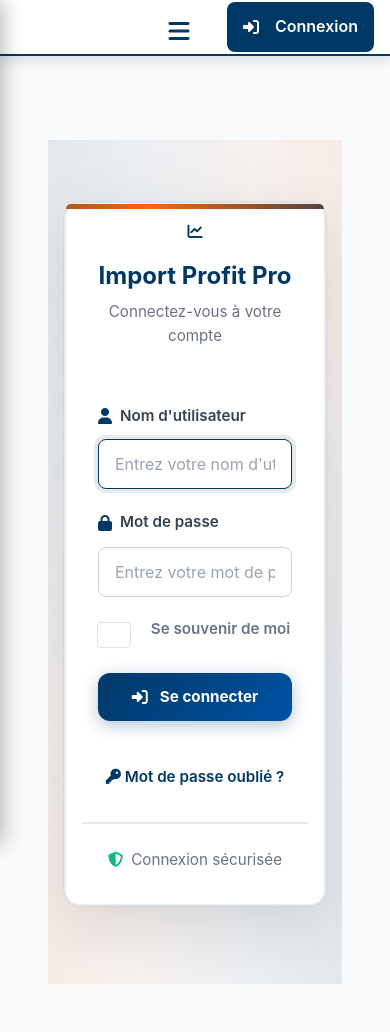
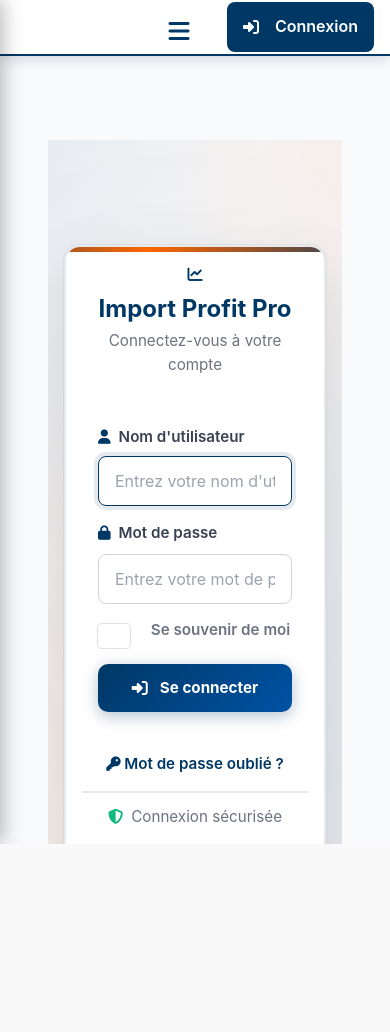
Before and after one commit to nimbagn/import-profit-pro, a Flask app: template templates/auth/login.html in a window 390 px wide. After the commit the page ends 844 px from the top, so only its background shows below. Run offline with Flask 3, Linux system fonts and the light colour scheme; the template is opened without the code that fills it, so the values that code supplies are empty; parts of the project's set-up code (start-up, migrations or seed data) failed here and were passed over.

Commit message:
feat: Améliorations UX - Page connexion sans scroll et liens workflow promotion
- Page de connexion adaptée sans barre de défilement (height: 100vh, overflow: hidden)
- Contenu compact et responsive pour tenir dans la hauteur de l'écran
- Ajout liens vers workflow processus dans toutes les pages promotion (9 pages)
- Design cohérent avec bouton workflow visible sur toutes les pages
- Optimisation espacements et tailles pour éviter le scroll

```diff
--- a/templates/auth/login.html
+++ b/templates/auth/login.html
@@ -4,14 +4,22 @@
 {% block extra_css %}
 <style>
   /* =========================================================
-     CONTAINER PRINCIPAL - CENTRAGE PARFAIT
+     CONTAINER PRINCIPAL - CENTRAGE PARFAIT SANS SCROLL
      ========================================================= */
+  body, html {
+    height: 100% !important;
+    overflow: hidden !important;
+    margin: 0;
+    padding: 0;
+  }
+
   .login-container {
-    min-height: 100vh;
+    height: 100vh !important;
+    max-height: 100vh !important;
     display: flex;
     align-items: center;
     justify-content: center;
-    padding: 2rem 1rem;
+    padding: 1rem;
     background: linear-gradient(135deg, #f5f7fa 0%, #e8ecf1 100%);
     background-image:
       radial-gradient(at 0% 0%, rgba(0, 56, 101, 0.08) 0px, transparent 50%),
@@ -21,6 +29,7 @@
     background-attachment: fixed;
     position: relative;
     overflow: hidden;
+    box-sizing: border-box;
   }
 
   .login-container::before {
@@ -35,15 +44,16 @@
   }
 
   /* =========================================================
-     CARTE DE CONNEXION
+     CARTE DE CONNEXION - COMPACTE SANS SCROLL
      ========================================================= */
   .login-card {
     background: white;
     border: 2px solid rgba(0, 56, 101, 0.1);
-    border-radius: 24px;
-    padding: 3rem 2.5rem;
-    max-width: 480px;
+    border-radius: 20px;
+    padding: 2rem 2rem;
+    max-width: 450px;
     width: 100%;
+    max-height: calc(100vh - 2rem);
     box-shadow:
       0 20px 60px rgba(0, 0, 0, 0.1),
       0 0 0 1px rgba(0, 0, 0, 0.05);
@@ -51,6 +61,20 @@
     z-index: 1;
     backdrop-filter: blur(10px);
     animation: slideInUp 0.5s ease-out;
+    display: flex;
+    flex-direction: column;
+    overflow: hidden;
+    box-sizing: border-box;
+  }
+
+  /* Masquer complètement toute scrollbar */
+  .login-card::-webkit-scrollbar {
+    display: none;
+  }
+
+  .login-card {
+    -ms-overflow-style: none;
+    scrollbar-width: none;
   }
 
   .login-card::before {
@@ -67,40 +91,41 @@
   }
 
   /* =========================================================
-     HEADER
+     HEADER - COMPACT
      ========================================================= */
   .login-header {
     text-align: center;
-    margin-bottom: 2.5rem;
+    margin-bottom: 1.5rem;
+    flex-shrink: 0;
   }
 
   .login-logo {
-    font-size: 4rem;
-    margin-bottom: 1rem;
+    font-size: 3rem;
+    margin-bottom: 0.5rem;
     color: #003865;
     display: inline-block;
     animation: bounce 1s ease-out;
   }
 
   .login-title {
-    font-size: 2.25rem;
+    font-size: 1.75rem;
     font-weight: 700;
     color: #003865;
-    margin-bottom: 0.5rem;
+    margin-bottom: 0.25rem;
     line-height: 1.2;
   }
 
   .login-subtitle {
     color: #6b7280;
-    font-size: 1rem;
+    font-size: 0.9rem;
     font-weight: 400;
   }
 
   /* =========================================================
-     FORMULAIRE
+     FORMULAIRE - COMPACT
      ========================================================= */
   .form-group {
-    margin-bottom: 1.5rem;
+    margin-bottom: 1.25rem;
   }
 
   .form-label {
@@ -109,23 +134,23 @@
     gap: 0.5rem;
     color: #374151;
     font-weight: 600;
-    margin-bottom: 0.75rem;
-    font-size: 0.95rem;
+    margin-bottom: 0.5rem;
+    font-size: 0.9rem;
   }
 
   .form-label i {
     color: #003865;
-    font-size: 1rem;
+    font-size: 0.9rem;
   }
 
   .form-control {
     width: 100%;
-    padding: 1rem 1.25rem;
+    padding: 0.875rem 1rem;
     background: #f9fafb;
     border: 2px solid #e5e7eb;
-    border-radius: 12px;
+    border-radius: 10px;
     color: #111827;
-    font-size: 1rem;
+    font-size: 0.95rem;
     transition: all 0.3s cubic-bezier(0.4, 0, 0.2, 1);
     box-sizing: border-box;
   }
@@ -146,7 +171,7 @@
     display: flex;
     align-items: center;
     gap: 0.75rem;
-    margin-bottom: 1.5rem;
+    margin-bottom: 1.25rem;
   }
 
   .form-check-input {
@@ -164,17 +189,17 @@
   }
 
   /* =========================================================
-     BOUTON DE CONNEXION
+     BOUTON DE CONNEXION - COMPACT
      ========================================================= */
   .btn-login {
     width: 100%;
-    padding: 1rem 2rem;
+    padding: 0.875rem 1.5rem;
     background: linear-gradient(135deg, #003865 0%, #0052a5 100%);
     color: white;
     border: none;
-    border-radius: 12px;
+    border-radius: 10px;
     font-weight: 700;
-    font-size: 1.1rem;
+    font-size: 1rem;
     cursor: pointer;
     transition: all 0.3s cubic-bezier(0.4, 0, 0.2, 1);
     box-shadow: 0 4px 16px rgba(0, 56, 101, 0.3);
@@ -212,17 +237,18 @@
   }
 
   /* =========================================================
-     ALERTES
+     ALERTES - COMPACT
      ========================================================= */
   .alert {
-    padding: 1rem 1.25rem;
-    border-radius: 12px;
-    margin-bottom: 1.5rem;
+    padding: 0.875rem 1rem;
+    border-radius: 10px;
+    margin-bottom: 1.25rem;
     border: 2px solid;
     display: flex;
     align-items: center;
     gap: 0.75rem;
     animation: slideInDown 0.3s ease-out;
+    font-size: 0.9rem;
   }
 
   .alert-error {
@@ -242,18 +268,19 @@
   }
 
   /* =========================================================
-     FOOTER
+     FOOTER - COMPACT
      ========================================================= */
   .login-footer {
     text-align: center;
-    margin-top: 2rem;
-    padding-top: 1.5rem;
+    margin-top: 1.25rem;
+    padding-top: 1rem;
     border-top: 2px solid #e5e7eb;
+    flex-shrink: 0;
   }
 
   .login-footer p {
     color: #6b7280;
-    font-size: 0.9rem;
+    font-size: 0.85rem;
     display: flex;
     align-items: center;
     justify-content: center;
@@ -323,52 +350,25 @@
   }
 
   /* =========================================================
-     RESPONSIVE - MOBILE
+     RESPONSIVE - MOBILE SANS SCROLL
      ========================================================= */
   @media (max-width: 768px) {
     .login-container {
-      padding: 1rem;
-      min-height: 100vh;
+      padding: 0.75rem;
+      height: 100vh;
+      max-height: 100vh;
       align-items: center;
     }
 
     .login-card {
-      padding: 2rem 1.5rem;
+      padding: 1.5rem 1.25rem;
       max-width: 100%;
-      border-radius: 20px;
+      border-radius: 16px;
+      max-height: calc(100vh - 1.5rem);
     }
 
-    .login-title {
-      font-size: 1.75rem;
-    }
-
-    .login-logo {
-      font-size: 3rem;
-    }
-
-    .login-subtitle {
-      font-size: 0.9rem;
-    }
-
-    .form-control {
-      padding: 0.875rem 1rem;
-      font-size: 16px; /* Évite le zoom sur iOS */
-    }
-
-    .btn-login {
-      padding: 0.875rem 1.5rem;
-      font-size: 1rem;
-    }
-  }
-
-  @media (max-width: 480px) {
-    .login-container {
-      padding: 0.75rem;
-    }
-
-    .login-card {
-      padding: 1.5rem 1.25rem;
-      border-radius: 16px;
+    .login-header {
+      margin-bottom: 1.25rem;
     }
 
     .login-title {
@@ -377,34 +377,110 @@
 
     .login-logo {
       font-size: 2.5rem;
+      margin-bottom: 0.5rem;
+    }
+
+    .login-subtitle {
+      font-size: 0.85rem;
     }
 
     .form-group {
-      margin-bottom: 1.25rem;
+      margin-bottom: 1rem;
     }
 
     .form-control {
       padding: 0.75rem 0.875rem;
+      font-size: 16px; /* Évite le zoom sur iOS */
+    }
+
+    .btn-login {
+      padding: 0.75rem 1.25rem;
+      font-size: 0.95rem;
+    }
+
+    .form-check {
+      margin-bottom: 1rem;
+    }
+
+    .login-footer {
+      margin-top: 1rem;
+      padding-top: 0.875rem;
+    }
+  }
+
+  @media (max-width: 480px) {
+    .login-container {
+      padding: 0.5rem;
+      height: 100vh;
+      max-height: 100vh;
+    }
+
+    .login-card {
+      padding: 1.25rem 1rem;
+      border-radius: 16px;
+      max-height: calc(100vh - 1rem);
+    }
+
+    .login-header {
+      margin-bottom: 1rem;
+    }
+
+    .login-title {
+      font-size: 1.35rem;
+    }
+
+    .login-logo {
+      font-size: 2.25rem;
+      margin-bottom: 0.375rem;
+    }
+
+    .login-subtitle {
+      font-size: 0.8rem;
+    }
+
+    .form-group {
+      margin-bottom: 0.875rem;
+    }
+
+    .form-control {
+      padding: 0.7rem 0.8rem;
+      font-size: 16px;
+    }
+
+    .form-check {
+      margin-bottom: 0.875rem;
+    }
+
+    .btn-login {
+      padding: 0.7rem 1rem;
+      font-size: 0.9rem;
+    }
+
+    .login-footer {
+      margin-top: 0.875rem;
+      padding-top: 0.75rem;
     }
   }
 
   /* =========================================================
-     RESPONSIVE - TABLETTE
+     RESPONSIVE - TABLETTE SANS SCROLL
      ========================================================= */
   @media (min-width: 769px) and (max-width: 1024px) {
     .login-card {
-      max-width: 520px;
-      padding: 3rem 2.5rem;
+      max-width: 480px;
+      padding: 2rem 2rem;
+      max-height: calc(100vh - 2rem);
     }
   }
 
   /* =========================================================
-     RESPONSIVE - GRAND ÉCRAN
+     RESPONSIVE - GRAND ÉCRAN SANS SCROLL
      ========================================================= */
   @media (min-width: 1440px) {
     .login-card {
-      max-width: 520px;
-      padding: 3.5rem 3rem;
+      max-width: 480px;
+      padding: 2.25rem 2rem;
+      max-height: calc(100vh - 2rem);
     }
   }
 
@@ -500,8 +576,8 @@
       </button>
     </form>
 
-    <div style="text-align: center; margin-top: 1.5rem;">
-      <a href="{{ url_for('auth.forgot_password') }}" style="color: #003865; text-decoration: none; font-weight: 600; font-size: 0.95rem; transition: color 0.2s;">
+    <div style="text-align: center; margin-top: 1.25rem;">
+      <a href="{{ url_for('auth.forgot_password') }}" style="color: #003865; text-decoration: none; font-weight: 600; font-size: 0.9rem; transition: color 0.2s;">
         <i class="fas fa-key"></i>
         <span>Mot de passe oublié ?</span>
       </a>
--- a/templates/promotion/dashboard.html
+++ b/templates/promotion/dashboard.html
@@ -327,6 +327,9 @@ document.addEventListener('DOMContentLoaded', function() {
       Dashboard Équipe de Promotion
     </h1>
     <div style="display: flex; gap: var(--space-sm); flex-wrap: wrap; align-items: center;">
+      <a href="{{ url_for('promotion.workflow') }}" class="btn-hl btn-hl-primary" style="background: linear-gradient(135deg, #003865 0%, #005a9f 100%); border: none;">
+        <i class="fas fa-sitemap me-2"></i>Workflow Processus
+      </a>
       <a href="{{ url_for('promotion.sales_list') }}" class="btn-hl btn-hl-primary">
         <i class="fas fa-shopping-cart me-2"></i>Ventes
       </a>
--- a/templates/promotion/gammes_list.html
+++ b/templates/promotion/gammes_list.html
@@ -9,11 +9,16 @@
         <i class="fas fa-box icon-promo"></i>
         Gammes de Produits
       </h1>
-      {% if has_permission(current_user, 'promotion.write') %}
-      <a href="{{ url_for('promotion.gamme_new') }}" class="btn btn-promo btn-promo-primary">
-        <i class="fas fa-plus me-2"></i>Nouvelle Gamme
-      </a>
-      {% endif %}
+      <div class="d-flex gap-2 flex-wrap">
+        <a href="{{ url_for('promotion.workflow') }}" class="btn btn-promo" style="background: linear-gradient(135deg, #003865 0%, #005a9f 100%); color: white; border: none;">
+          <i class="fas fa-sitemap me-2"></i>Workflow Processus
+        </a>
+        {% if has_permission(current_user, 'promotion.write') %}
+        <a href="{{ url_for('promotion.gamme_new') }}" class="btn btn-promo btn-promo-primary">
+          <i class="fas fa-plus me-2"></i>Nouvelle Gamme
+        </a>
+        {% endif %}
+      </div>
     </div>
   </div>
 
--- a/templates/promotion/member_situation.html
+++ b/templates/promotion/member_situation.html
@@ -10,6 +10,9 @@
         Situation de {{ member.full_name }}
       </h1>
       <div class="d-flex gap-2 flex-wrap">
+        <a href="{{ url_for('promotion.workflow') }}" class="btn btn-promo" style="background: linear-gradient(135deg, #003865 0%, #005a9f 100%); color: white; border: none;">
+          <i class="fas fa-sitemap me-2"></i>Workflow Processus
+        </a>
         {% if has_permission(current_user, 'promotion.write') %}
         <a href="{{ url_for('promotion.assign_member_stock', member_id=member.id) }}" class="btn btn-promo btn-promo-primary">
           <i class="fas fa-plus-circle me-2"></i>Affecter des Quantités
--- a/templates/promotion/members_list.html
+++ b/templates/promotion/members_list.html
@@ -9,11 +9,16 @@
         <i class="fas fa-user-friends icon-promo"></i>
         Membres de Promotion
       </h1>
-      {% if has_permission(current_user, 'promotion.write') %}
-      <a href="{{ url_for('promotion.member_new') }}" class="btn btn-promo btn-promo-primary">
-        <i class="fas fa-plus me-2"></i>Nouveau Membre
-      </a>
-      {% endif %}
+      <div class="d-flex gap-2 flex-wrap">
+        <a href="{{ url_for('promotion.workflow') }}" class="btn btn-promo" style="background: linear-gradient(135deg, #003865 0%, #005a9f 100%); color: white; border: none;">
+          <i class="fas fa-sitemap me-2"></i>Workflow Processus
+        </a>
+        {% if has_permission(current_user, 'promotion.write') %}
+        <a href="{{ url_for('promotion.member_new') }}" class="btn btn-promo btn-promo-primary">
+          <i class="fas fa-plus me-2"></i>Nouveau Membre
+        </a>
+        {% endif %}
+      </div>
     </div>
   </div>
 
--- a/templates/promotion/returns_list.html
+++ b/templates/promotion/returns_list.html
@@ -9,11 +9,16 @@
         <i class="fas fa-undo icon-promo"></i>
         Retours de Gammes
       </h1>
-      {% if has_permission(current_user, 'promotion.write') %}
-      <a href="{{ url_for('promotion.return_new') }}" class="btn btn-promo btn-promo-primary">
-        <i class="fas fa-plus me-2"></i>Nouveau Retour
-      </a>
-      {% endif %}
+      <div class="d-flex gap-2 flex-wrap">
+        <a href="{{ url_for('promotion.workflow') }}" class="btn btn-promo" style="background: linear-gradient(135deg, #003865 0%, #005a9f 100%); color: white; border: none;">
+          <i class="fas fa-sitemap me-2"></i>Workflow Processus
+        </a>
+        {% if has_permission(current_user, 'promotion.write') %}
+        <a href="{{ url_for('promotion.return_new') }}" class="btn btn-promo btn-promo-primary">
+          <i class="fas fa-plus me-2"></i>Nouveau Retour
+        </a>
+        {% endif %}
+      </div>
     </div>
   </div>
 
--- a/templates/promotion/sales_list.html
+++ b/templates/promotion/sales_list.html
@@ -35,6 +35,9 @@
       </h1>
       {% if has_permission(current_user, 'promotion.write') %}
       <div class="d-flex gap-2 flex-wrap">
+        <a href="{{ url_for('promotion.workflow') }}" class="btn btn-promo" style="background: linear-gradient(135deg, #003865 0%, #005a9f 100%); color: white; border: none;">
+          <i class="fas fa-sitemap me-2"></i>Workflow Processus
+        </a>
         <a href="{{ url_for('promotion.quick_entry') }}" class="btn btn-promo btn-promo-success">
           <i class="fas fa-bolt me-2"></i>Saisie Rapide ⚡
         </a>
--- a/templates/promotion/supervisor_stock.html
+++ b/templates/promotion/supervisor_stock.html
@@ -9,7 +9,10 @@
         <i class="fas fa-warehouse icon-promo"></i>
         Stock du Superviseur
       </h1>
-      <div class="d-flex gap-2">
+      <div class="d-flex gap-2 flex-wrap">
+        <a href="{{ url_for('promotion.workflow') }}" class="btn btn-promo" style="background: linear-gradient(135deg, #003865 0%, #005a9f 100%); color: white; border: none;">
+          <i class="fas fa-sitemap me-2"></i>Workflow Processus
+        </a>
         {% if has_permission(current_user, 'promotion.write') %}
         <a href="{{ url_for('promotion.supervisor_stock_add') }}" class="btn btn-promo btn-promo-success">
           <i class="fas fa-plus me-2"></i>Ajouter du Stock
--- a/templates/promotion/team_detail.html
+++ b/templates/promotion/team_detail.html
@@ -25,6 +25,9 @@
         {{ team.name }}
       </h1>
       <div class="d-flex gap-2 flex-wrap">
+        <a href="{{ url_for('promotion.workflow') }}" class="btn btn-promo" style="background: linear-gradient(135deg, #003865 0%, #005a9f 100%); color: white; border: none;">
+          <i class="fas fa-sitemap me-2"></i>Workflow Processus
+        </a>
         {% if has_permission(current_user, 'promotion.write') %}
         <a href="{{ url_for('promotion.team_supply', team_id=team.id) }}" class="btn btn-promo btn-promo-primary">
           <i class="fas fa-truck-loading me-2"></i>Approvisionner
--- a/templates/promotion/teams_list.html
+++ b/templates/promotion/teams_list.html
@@ -9,11 +9,16 @@
         <i class="fas fa-users icon-promo"></i>
         Équipes de Promotion
       </h1>
-      {% if has_permission(current_user, 'promotion.write') %}
-      <a href="{{ url_for('promotion.team_new') }}" class="btn btn-promo btn-promo-primary">
-        <i class="fas fa-plus me-2"></i>Nouvelle Équipe
-      </a>
-      {% endif %}
+      <div class="d-flex gap-2 flex-wrap">
+        <a href="{{ url_for('promotion.workflow') }}" class="btn btn-promo" style="background: linear-gradient(135deg, #003865 0%, #005a9f 100%); color: white; border: none;">
+          <i class="fas fa-sitemap me-2"></i>Workflow Processus
+        </a>
+        {% if has_permission(current_user, 'promotion.write') %}
+        <a href="{{ url_for('promotion.team_new') }}" class="btn btn-promo btn-promo-primary">
+          <i class="fas fa-plus me-2"></i>Nouvelle Équipe
+        </a>
+        {% endif %}
+      </div>
     </div>
   </div>
 
```
